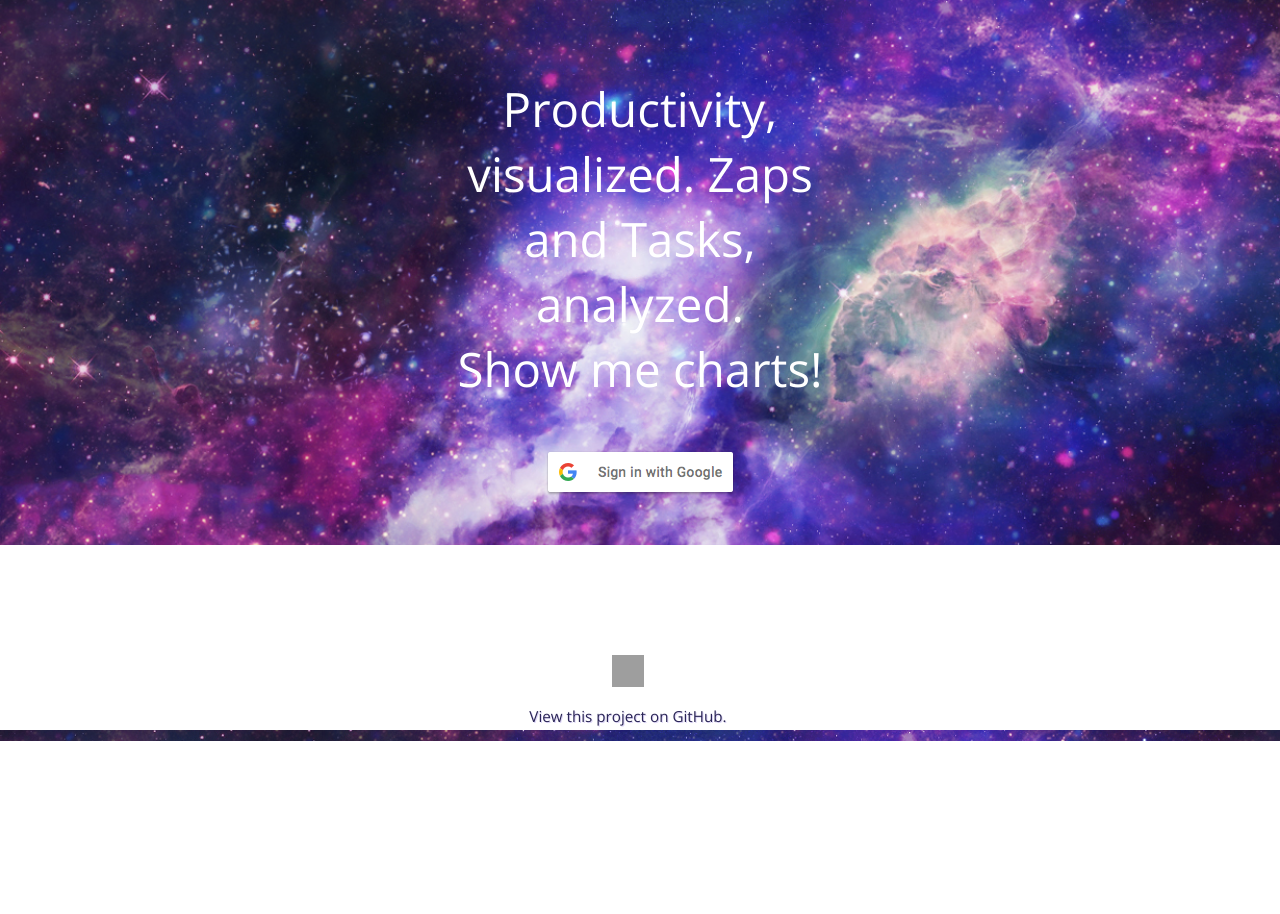
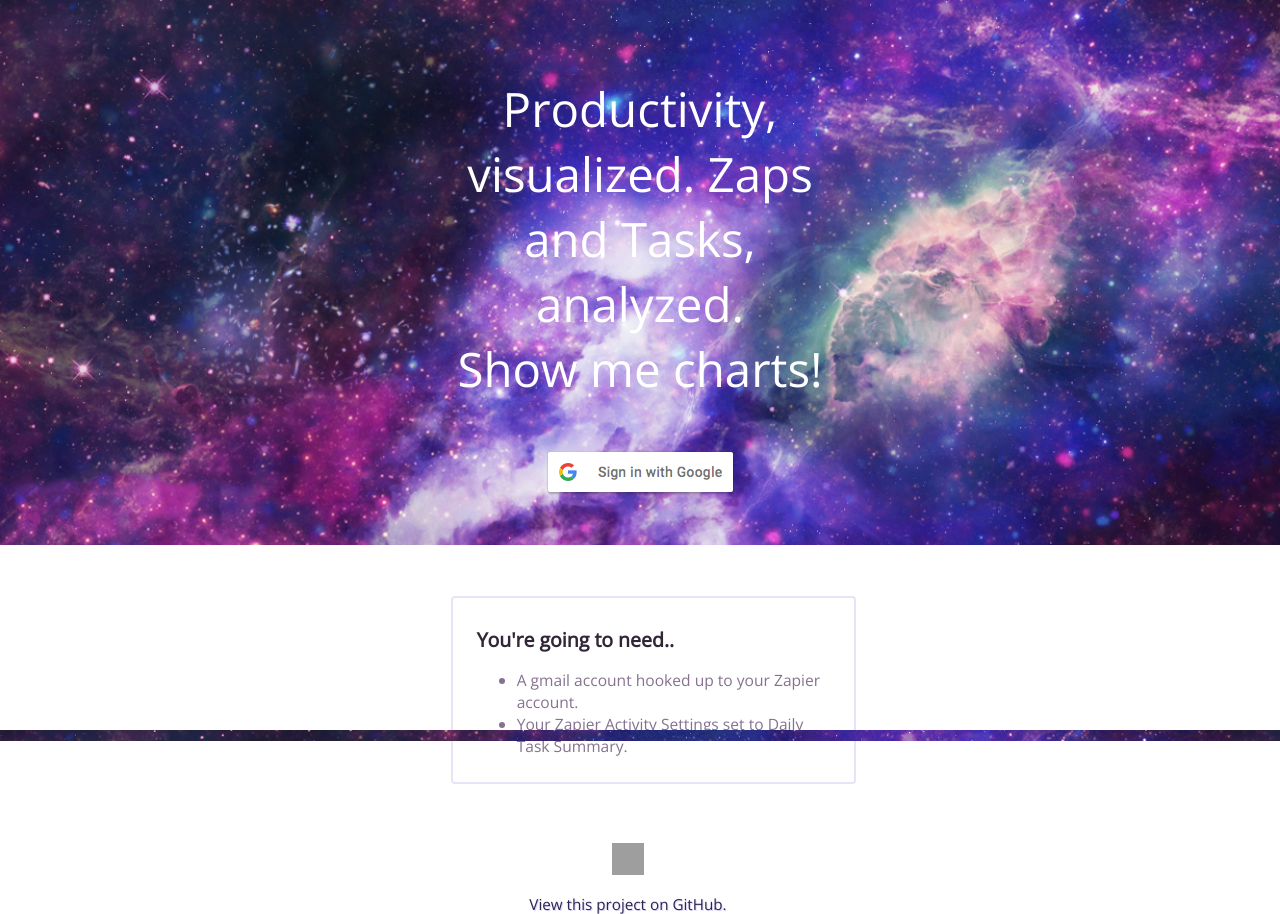
Before and after one commit to suprafly/zapalyze, a Django app: template zapalyze/main/templates/main/index.html in a window 1280 px wide; the page is wider, and only the part inside the window is pictured. Shown: the part 59-973 px from the top of that part. Before the commit the page ends 800 px from the top of that part, so only its background shows below. Run offline with Django 3.2, Linux system fonts and the light colour scheme; the template is opened without the code that fills it, so the values that code supplies are empty; some libraries are stand-ins or nearby versions; grey boxes are pictures that could not be loaded.

Commit message:
Adds Instructions to main page

```diff
--- a/zapalyze/main/templates/main/index.html
+++ b/zapalyze/main/templates/main/index.html
@@ -29,6 +29,14 @@
 
         <div id="content-main">
 
+            <div class="content-area">
+                <h2>You're going to need..</h2>
+                <ul>
+                    <li>A gmail account hooked up to your Zapier account.</li>
+                    <li>Your Zapier Activity Settings set to Daily Task Summary.</li>
+                </ul>
+            </div>
+
             <div class="content-center">
                 <a href="https://github.com/suprafly"><img src="{% static 'images/github/icon_github-sign.svg' %}" class="icon"></a>
                 <a href="https://github.com/suprafly"><h3>View this project on GitHub.</h3></a>
--- a/zapalyze/static/css/style.css
+++ b/zapalyze/static/css/style.css
@@ -164,6 +164,31 @@ html a:hover {
     padding-right: 2%;
 }
 
+.content-area {
+    padding-top: 1%;
+    padding-bottom: 1%;
+    padding-left: 2%;
+    padding-right: 2%;
+    margin-left: 35%;
+
+    width: 30%;
+
+    border: 2px solid #E8E4F7;
+    -webkit-border-radius: 4px;
+    -moz-border-radius: 4px;
+    border-radius: 4px;
+    *zoom: 1;
+}
+
+.content-area h2 {
+    color: #312637;
+}
+
+.content-area ul li {
+    font-size: 120%;
+    color: #867290;
+}
+
 .content-center {
     margin-left: 20%;
     margin-right: 20%;
```
